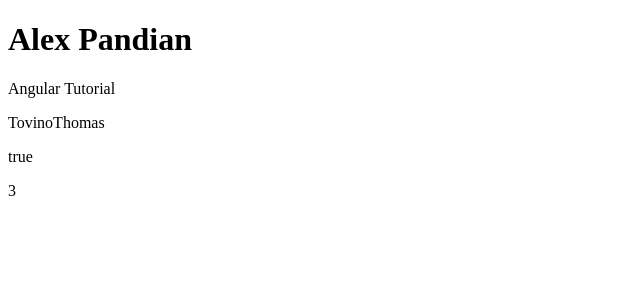
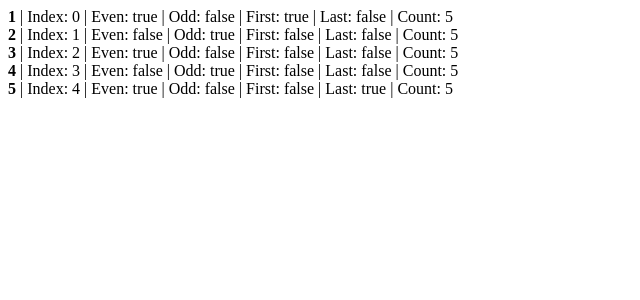
Before and after one commit to Rishab-RajHR/Angular-21, an Angular app: page / in a window 1280 px wide. Shown: the top 300 px of the page, without its empty margins (0-640 px from the left). Built offline with nearby package versions, Linux system fonts and the light colour scheme.

Commit message:
Contextual Variables

```diff
--- a/src/app/app.html
+++ b/src/app/app.html
@@ -1,6 +1,38 @@
-<h1>Alex Pandian</h1>
+<!-- @for (item of items; track $index;
+let i = $index;
+let c = $count
+) {
+    <p>{{i+1}} -> {{item}}</p>
+    <p>Total Count : {{c}}</p>
+} -->
 
-<p>{{name}}</p>
-<p>{{username}}</p>
-<p>{{isAdmin}}</p>
-<p>{{count}}</p>
+
+
+<!-- @for (item of items; track $index) {
+    @if ($first) {
+       <p>First Item : {{item}}</p>
+    } @else {
+        <p>{{item}}</p>
+    }
+} -->
+
+
+<!-- @for (item of items; track $index) {
+     <p [style.background]="$odd ? 'red' : 'yellow'">
+        {{item}}
+     </p>
+} -->
+
+
+@for (num of numbers; track $index) {
+    <div>
+        <strong>{{num}}</strong>
+
+        <span> | Index: {{$index}}</span>
+        <span> | Even: {{$even}}</span>
+        <span> | Odd: {{$odd}}</span>
+        <span> | First: {{$first}}</span>
+        <span> | Last: {{$last}}</span>
+        <span> | Count: {{$count}}</span>
+    </div>
+}
--- a/src/app/app.ts
+++ b/src/app/app.ts
@@ -1,16 +1,13 @@
 import { Component, signal } from '@angular/core';
-import { RouterOutlet } from '@angular/router';
 
 @Component({
-  imports: [RouterOutlet],
+  imports: [],
   selector: 'app-root',
   styleUrl: './app.css',
   templateUrl: './app.html',
 })
 export class App {
-  protected readonly title = signal('angular-tut');
-  name = "Angular Tutorial";
-  username = "TovinoThomas";
-   isAdmin = true;
-   count = 3;
+   items = ['HTML', 'css', 'JavaScript', 'TypeScript', 'Angular'];
+
+   numbers = [1, 2, 3, 4, 5];
 }
```
